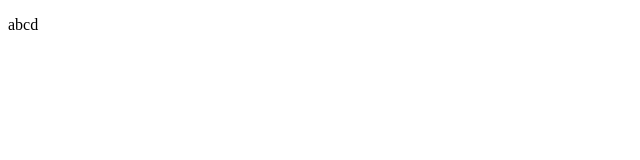
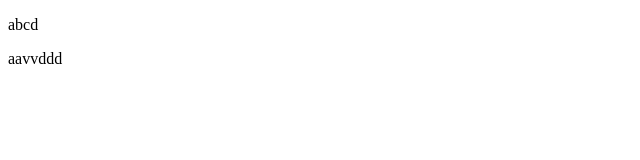
Before and after one commit to ngocthi2001/demo2, a plain HTML site: page index.html in a window 1280 px wide. Shown: the full height of the page, 0-640 px from the left. Drawn offline with Linux system fonts and the light colour scheme.

Commit message:
Update index.html

```diff
--- a/index.html
+++ b/index.html
@@ -8,5 +8,6 @@
 </head>
 <body>
     <p>abcd</p>
+    <p>aavvddd</p>
 </body>
 </html>
```
